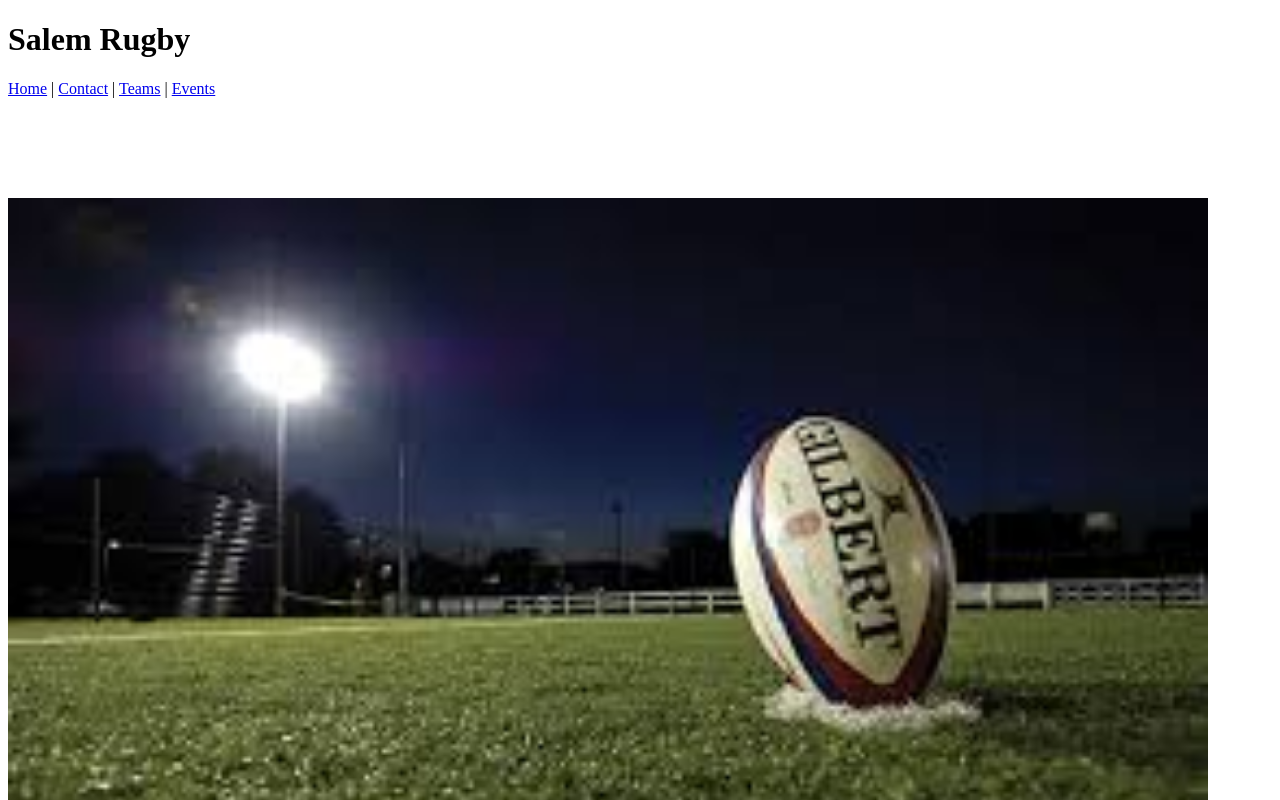
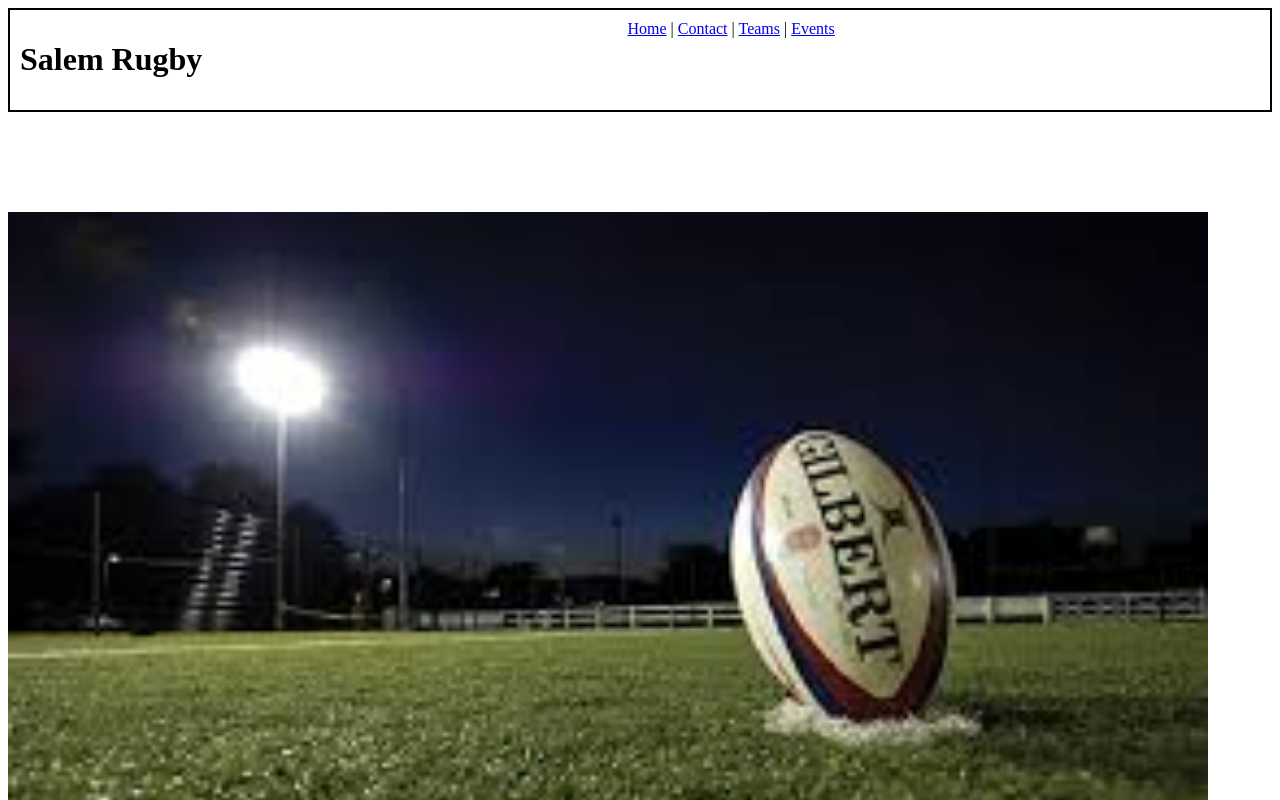
Before and after one commit to AlexGarcia2/capstone, a React app: page / in a window 1280 px wide. Shown: the top 800 px of the page. Built offline with nearby package versions, Linux system fonts and the light colour scheme.

Commit message:
working on header

```diff
--- a/src/components/Header.jsx
+++ b/src/components/Header.jsx
@@ -1,11 +1,28 @@
 import React from 'react';
 import { Link } from 'react-router-dom';
 
+
+const navBar={
+  position:'relative',
+  padding:'10px',
+  backgroundColor:'white',
+  border:'2px solid black',
+  display:'grid',
+  gridTemplateColumns:'auto auto'
+}
+const bottons={
+  float:'right'
+}
+
 function Header(){
   return (
+    <div style={navBar}>
     <div>
       <h1>Salem Rugby</h1>
+    </div>
+    <div style={bottons}>
       <Link to="/">Home</Link> | <Link to="/Contact">Contact</Link> | <Link to="/Teams">Teams</Link> | <Link to="/Events">Events</Link>
+    </div>
     </div>
   );
 }
--- a/src/components/Home.jsx
+++ b/src/components/Home.jsx
@@ -19,11 +19,9 @@ const lostImg={
 const marg={
   marginTop:'100px'
 }
-const center={
-  positionAlign:'center'
-}
+
 const card={
-
+  marginBottom:'100px',
   padding:'10px',
   backgroundColor:'#FF875E'
 }
@@ -33,7 +31,7 @@ const card={
 
 function Home(){
   return (
-    <div style={center}>
+    <div>
 
       <div style={marg}>
      <Parallax
@@ -52,7 +50,7 @@ function Home(){
             className="firstParallax"
             offsetYMax={20}
             offsetYMin={-20}
-            fastScrollRate
+            fasterScrollRate
             tag="figure"
         >
           <div style={card}>
@@ -78,7 +76,7 @@ function Home(){
         <Parallax
             className="firstParallax"
             offsetYMax={0}
-            offsetYMin={-20}
+            offsetYMin={-30}
             fasterScrollRate
             tag="figure"
         >
@@ -105,7 +103,7 @@ function Home(){
             className="firstParallax"
             offsetYMax={20}
             offsetYMin={-80}
-            slowerScrollRate
+            fasterScrollRate
             tag="figure"
         >
             <div style={card}>
@@ -114,18 +112,6 @@ function Home(){
           </Parallax>
       </div>
 
-        <div>
-        <Parallax
-            className="firstParallax"
-            offsetYMax={20}
-            offsetYMin={-80}
-            slowerScrollRate
-            tag="figure"
-        >
-          <img style={imgTest} src={kick} />
-          </Parallax>
-        </div>
-
     </div>
   );
 }
```
